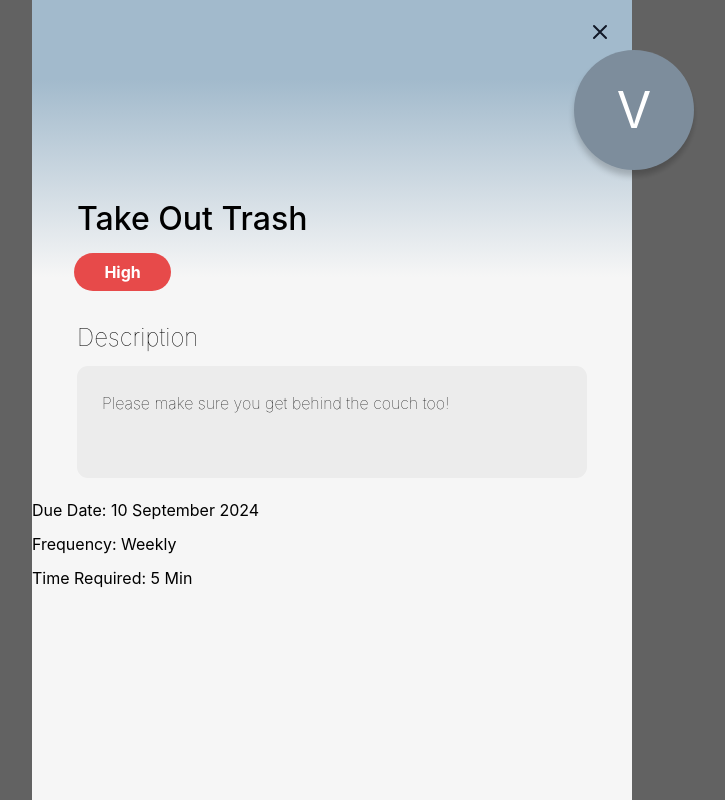
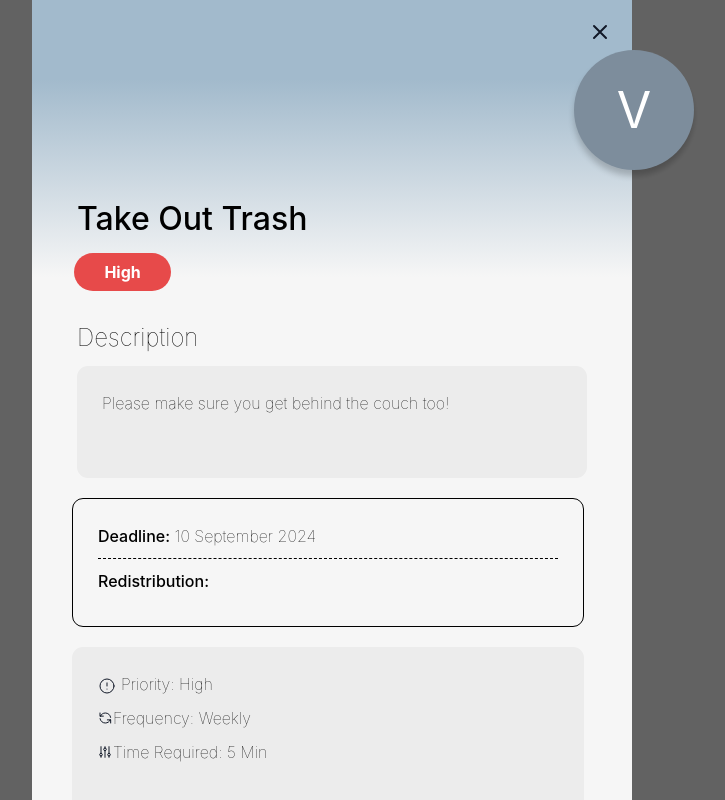
Before and after one commit to QuanNguyenDong/roomie, a React (Create React App) app in the folder frontend/: page /tasks in a window 1280 px wide. Both pictures are taken after a click on the element 640 px from the left and 440 px from the top of the page. Shown: the top 800 px of the page, without its empty margins (308-1033 px from the left). Built offline with nearby package versions, Linux system fonts and the light colour scheme; the HTML template or start-up script is replaced by a standard one.

Commit message:
more features added to task card

```diff
--- a/frontend/src/pages/TaskCard.js
+++ b/frontend/src/pages/TaskCard.js
@@ -1,6 +1,9 @@
 import React from 'react';
 import "../styling/taskCard.scss"
 import CloseIcon from "../svgs/TaskManagement/CloseIcon";
+import PriorityIcon from "../svgs/TaskManagement/PriorityIcon"
+import TaskFrequencyIcon from "../svgs/TaskManagement/TaskFrequencyIcon"
+import DurationIcon from "../svgs/TaskManagement/DurationIcon"
 
 function TaskModal({ task, isOpen, onClose }) {
     if (!isOpen || !task) return null;
@@ -33,9 +36,34 @@ function TaskModal({ task, isOpen, onClose }) {
                 <div className='description'>
                     <p>{task.description}</p>
                 </div>
-                <p>Due Date: {task.dueDate}</p>
-                <p>Frequency: {task.frequency}</p>
-                <p>Time Required: {task.time}</p>
+                <div className='content'>
+                    <div className='deadline-box'>
+                       <p><span style={{ fontWeight: "550"}}>Deadline:</span>  {task.dueDate}</p>
+                       <hr style={{ border: "none", borderBottom: "0.3px dashed #000", margin: "10px 0" }} />
+                        <p><span style={{ fontWeight: "550" }}>Redistribution: </span> </p>
+                    </div>
+                    <div className='frequency-box'>
+                            <p>
+                                <span className="priority-container">
+                                    <PriorityIcon className="priority-icon" />
+                                    Priority: {task.priority}
+                                </span>
+                            </p>
+                            <p>
+                                <span className="priority-container">
+                                    <TaskFrequencyIcon className="priority-icon" />
+                                    Frequency: {task.frequency}
+                                </span>
+                            </p>
+                            <p>
+                                <span className="priority-container">
+                                    <DurationIcon className="priority-icon" />
+                                    Time Required: {task.time}
+                                </span>
+                            </p>
+                    </div>
+
+                </div>
 
             </div>
         </div>
--- a/frontend/src/styling/taskCard.css
+++ b/frontend/src/styling/taskCard.css
@@ -1,7 +1,3 @@
-.no-scroll {
-  overflow: hidden;
-}
-
 .modal-overlay {
   position: fixed;
   top: 0;
@@ -118,4 +114,51 @@ p {
 
 .priority-low {
   background-color: #4caf50;
+}
+
+.content {
+  width: 100%;
+  align-self: flex-start;
+  margin-left: 15px;
+  padding-left: 25px;
+}
+
+.deadline-box {
+  width: 89%;
+  margin-bottom: 20px;
+  justify-self: flex-start;
+  align-self: center;
+  padding: 25px;
+  height: 40%;
+  flex-shrink: 0;
+  font-weight: 100;
+  border-radius: 11px;
+  border-color: black;
+  border-width: 0.7px;
+  background: transparent;
+}
+
+.frequency-box {
+  width: 89%;
+  margin-bottom: 20px;
+  justify-self: flex-start;
+  align-self: center;
+  padding: 25px;
+  height: 60%;
+  flex-shrink: 0;
+  font-weight: 100;
+  border-radius: 11px;
+  background: #ECECEC;
+}
+
+.priority-container {
+  display: flex;
+  align-items: center;
+}
+
+.priority-icon {
+  margin-right: 12px;
+  border: 2px;
+  width: 18px;
+  height: 18px;
 }/*# sourceMappingURL=taskCard.css.map */
--- a/frontend/src/styling/taskCard.scss
+++ b/frontend/src/styling/taskCard.scss
@@ -1,6 +1,4 @@
-.no-scroll{
-    overflow: hidden;
-}
+
 
 .modal-overlay {
     position: fixed;
@@ -121,3 +119,51 @@ p {
 .priority-low {
     background-color: #4caf50;
 }
+
+.content{
+    width: 100%;
+    align-self: flex-start;
+    margin-left: 15px;
+    padding-left: 25px;
+}
+
+.deadline-box{
+    width: 89%;
+    margin-bottom: 20px;
+    justify-self: flex-start;
+    align-self: center;
+    padding: 25px;
+    height: 40%;
+    flex-shrink: 0;
+    font-weight: 100;
+    border-radius: 11px;
+    border-color: black;
+    border-width: 0.7px;
+    background: transparent
+
+}
+
+.frequency-box{
+    width: 89%;
+    margin-bottom: 20px;
+    justify-self: flex-start;
+    align-self: center;
+    padding: 25px;
+    height: 60%;
+    flex-shrink: 0;
+    font-weight: 100;
+    border-radius: 11px;
+    background: #ECECEC
+}
+
+.priority-container {
+    display: flex;
+    align-items: center;
+}
+
+.priority-icon {
+    margin-right: 12px;
+    border: 2px;
+    width: 18px;
+    height: 18px;
+}
--- a/frontend/src/styling/taskManager.css
+++ b/frontend/src/styling/taskManager.css
@@ -7,7 +7,7 @@
 
 h2 {
   align-self: flex-start;
-  margin-left: 5vw;
+  margin-left: 1vw;
   font-size: 40px;
   font-weight: 700;
 }
--- /dev/null
+++ b/frontend/src/svgs/TaskManagement/DurationIcon.js
@@ -0,0 +1,22 @@
+import React from "react";
+
+function Icon() {
+  return (
+    <svg
+      xmlns="http://www.w3.org/2000/svg"
+      width="16"
+      height="16"
+      fill="none"
+      viewBox="0 0 16 16"
+    >
+      <path
+        stroke="#111827"
+        strokeLinecap="round"
+        strokeLinejoin="round"
+        d="M8 4V2.667M8 4a1.333 1.333 0 000 2.667M8 4a1.333 1.333 0 010 2.667M4 12a1.333 1.333 0 000-2.667M4 12a1.333 1.333 0 010-2.667M4 12v1.333m0-4V2.667m4 4v6.666M12 12a1.333 1.333 0 000-2.667M12 12a1.333 1.333 0 010-2.667M12 12v1.333m0-4V2.667"
+      ></path>
+    </svg>
+  );
+}
+
+export default Icon;
--- /dev/null
+++ b/frontend/src/svgs/TaskManagement/PriorityIcon.js
@@ -0,0 +1,22 @@
+import React from "react";
+
+function Icon() {
+  return (
+    <svg
+      xmlns="http://www.w3.org/2000/svg"
+      width="24"
+      height="24"
+      fill="none"
+      viewBox="0 0 24 24"
+    >
+      <path
+        stroke="#111827"
+        strokeLinecap="round"
+        strokeLinejoin="round"
+        d="M10 10.889V14m0 3.111h.008M17 14a7 7 0 11-14 0 7 7 0 0114 0z"
+      ></path>
+    </svg>
+  );
+}
+
+export default Icon;
--- /dev/null
+++ b/frontend/src/svgs/TaskManagement/TaskFrequencyIcon.js
@@ -0,0 +1,22 @@
+import React from "react";
+
+function Icon() {
+  return (
+    <svg
+      xmlns="http://www.w3.org/2000/svg"
+      width="16"
+      height="15"
+      fill="none"
+      viewBox="0 0 16 15"
+    >
+      <path
+        stroke="#111827"
+        strokeLinecap="round"
+        strokeLinejoin="round"
+        d="M3 2v3.125h.388m10.237 1.25C13.297 3.909 11.053 2 8.333 2 6.095 2 4.18 3.293 3.388 5.125m0 0h2.945M13.667 12V8.875h-.388m0 0C12.488 10.707 10.572 12 8.333 12c-2.72 0-4.964-1.909-5.292-4.375m10.238 1.25h-2.946"
+      ></path>
+    </svg>
+  );
+}
+
+export default Icon;
```
Also changed, not shown: 1 other file (tests, documents, lock files or other folders).
